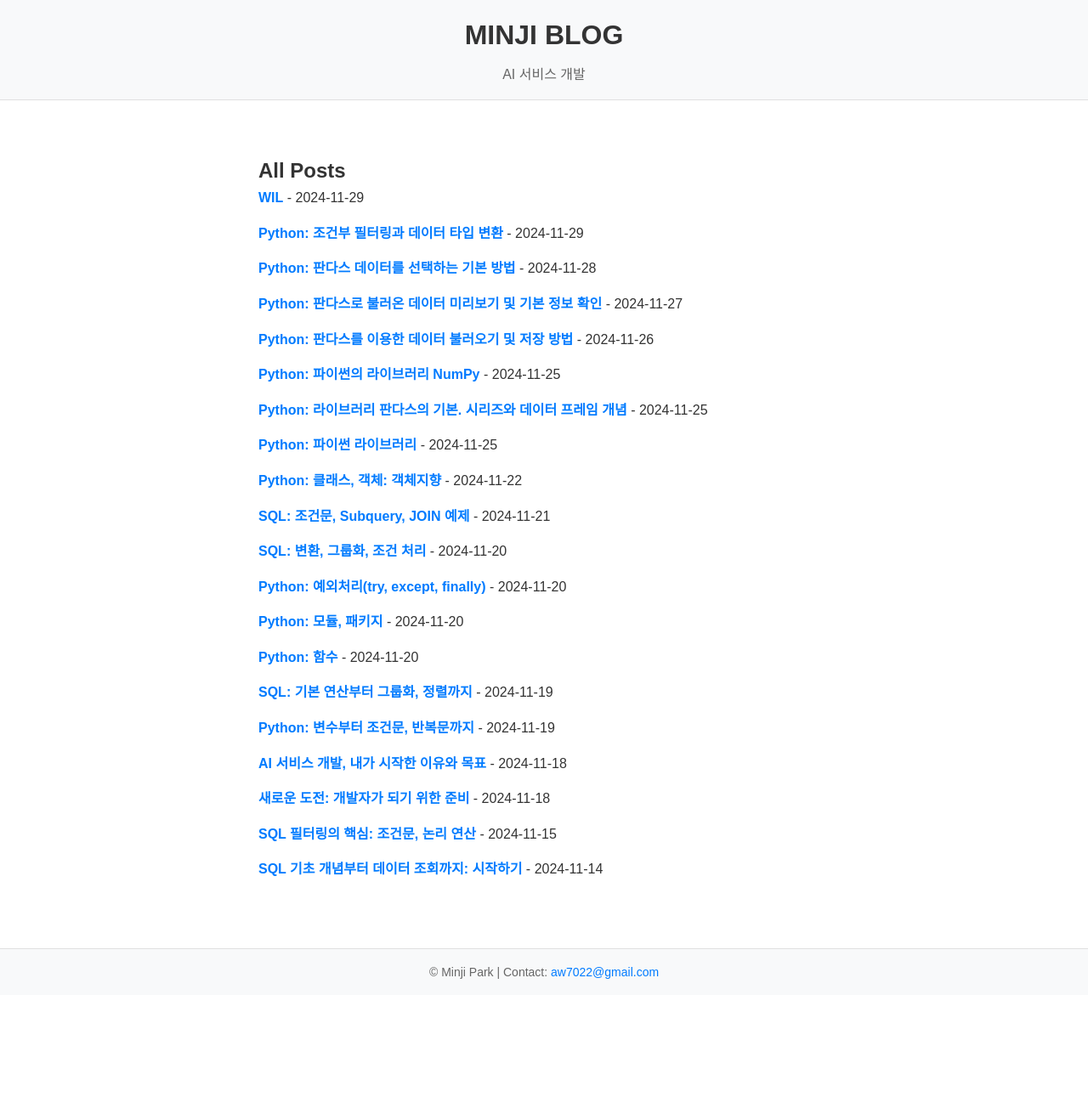
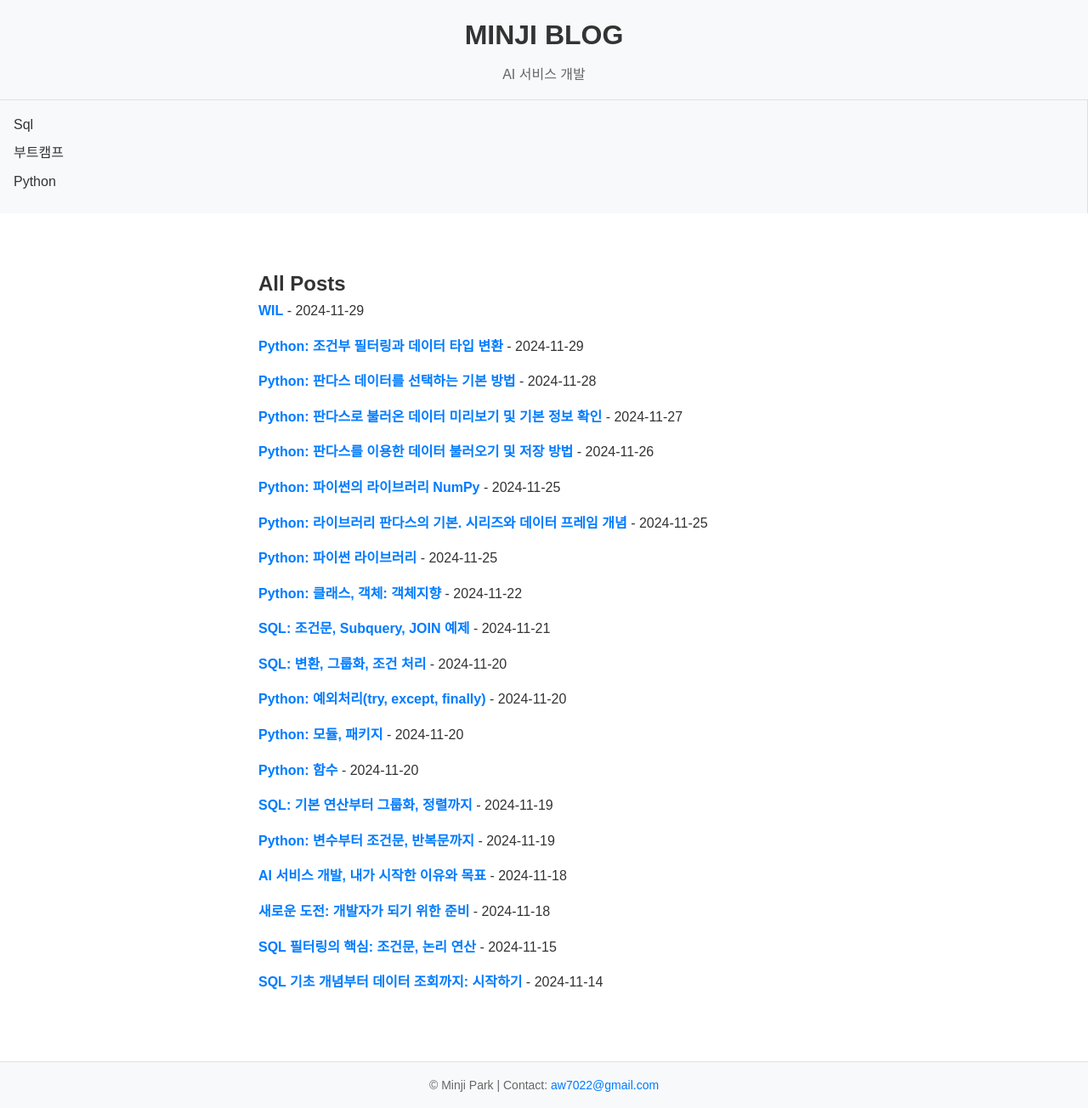
Before and after one commit to Mminzy22/Blog, a Jekyll site: the page built from index.html, in a window 1280 px wide. Shown: the whole page at 85% size. Built offline with Jekyll 4.4.1, drawn with Linux system fonts in a browser that asks for light colours; nearby versions of some CDN libraries; the list of posts is cut into pages by our own code; before the commit the page ends 1171 px from its top, so only the background shows below that.

Commit message:
test css

```diff
--- a/_layouts/default.html
+++ b/_layouts/default.html
@@ -28,6 +28,23 @@
     <!-- 블로그 설명 출력 (_config.yml에서 정의한 description) -->
 </header>
 
+<!-- 사이드바 버튼 -->
+<!-- <button id="sidebar-toggle" class="sidebar-button">☰</button> -->
+
+<!-- 사이드바 -->
+<aside id="sidebar" class="sidebar">
+    <!-- <button id="close-sidebar" class="close-button">×</button> -->
+    <ul>
+        {% for category in site.categories %}
+        <li>
+            <a href="{{ site.baseurl }}/category/{{ category[0] | slugify: 'raw' }}/">
+                {{ category[0] | capitalize }}
+            </a>
+        </li>
+        {% endfor %}
+    </ul>
+</aside>
+
 <main>
     {{ content }}
     <!-- 각 페이지의 주요 콘텐츠를 삽입 -->
```
